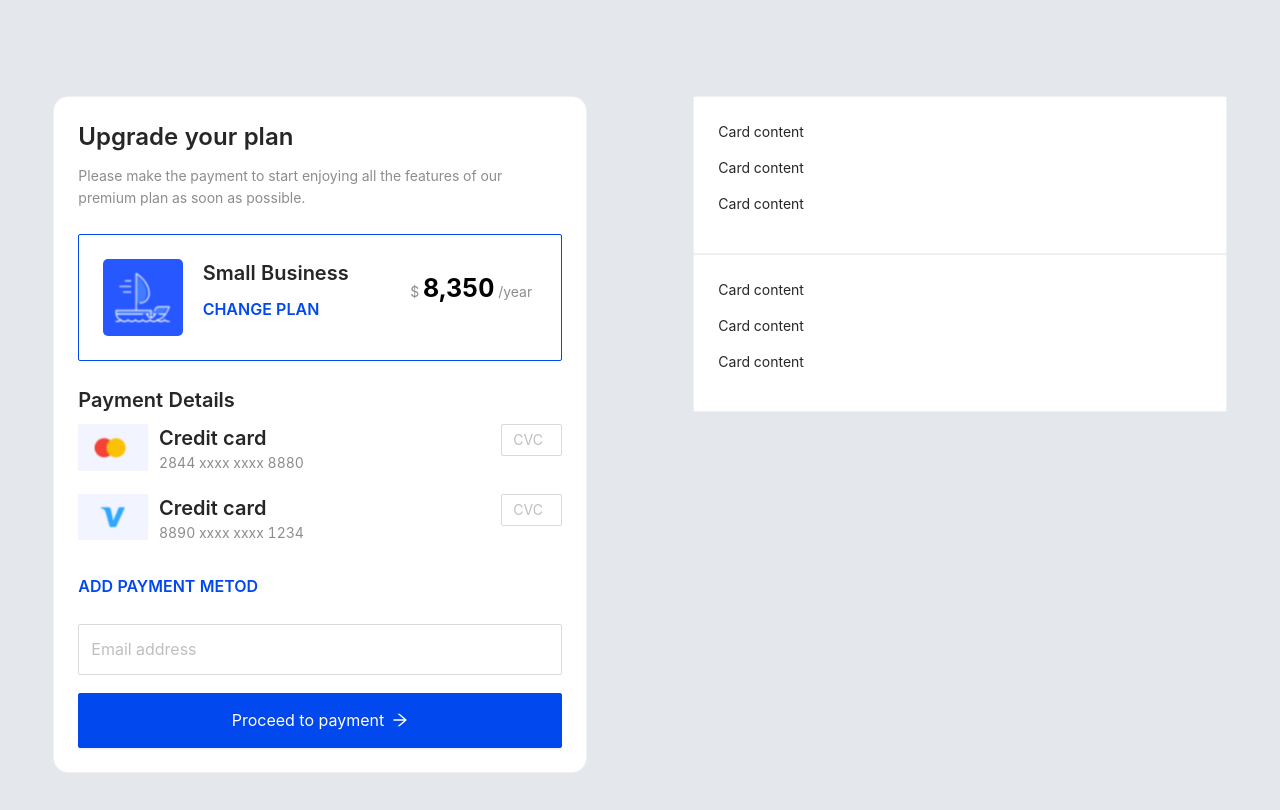
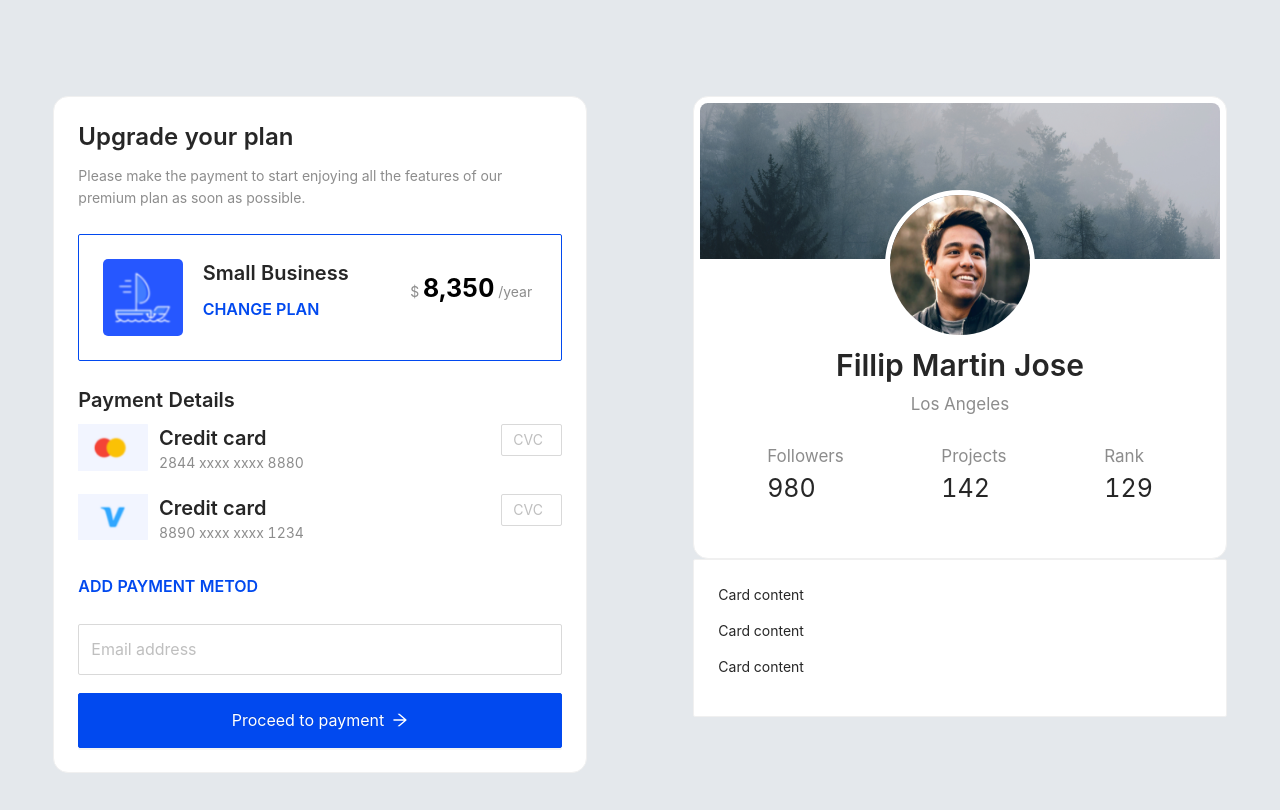
Before and after one commit to annsuparada/UI-code-challeange, a React (Create React App) app in the folder client/: page / in a window 1280 px wide. Shown: the top 810 px of the page. Built offline with nearby package versions, Linux system fonts and the light colour scheme.

Commit message:
profile card

```diff
--- a/client/src/components/DisplayCards.js
+++ b/client/src/components/DisplayCards.js
@@ -1,6 +1,7 @@
 import React from "react";
 import UpgradePlanCard from "./UpgradePlanCard";
-import { Card, Row, Col, Typography, Input, Button, Avatar } from "antd";
+import ProfileCard from "./ProfileCard";
+import { Card, Row, Col, Typography } from "antd";
 
 const { Title, Text } = Typography;
 const DisplayCards = () => {
@@ -12,12 +13,7 @@ const DisplayCards = () => {
         </Col>
 
         <Col span={10}>
-          <Card>
-            <p>Card content</p>
-            <p>Card content</p>
-            <p>Card content</p>
-          </Card>
-
+          <ProfileCard />
           <Card>
             <p>Card content</p>
             <p>Card content</p>
--- /dev/null
+++ b/client/src/components/ProfileCard.js
@@ -0,0 +1,69 @@
+import React from "react";
+import { Card, Row, Col, Typography, Avatar } from "antd";
+
+const { Title, Text } = Typography;
+
+const ProfileCard = () => {
+  return (
+    <div>
+      <Card
+        cover={
+          <img
+            alt="cover"
+            src="/img/cover.png"
+            style={{ padding: "7px", borderRadius: "15px 15px 0 0" }}
+          />
+        }
+        style={{ borderRadius: "15px", padding: 0, zIndex: -1 }}
+      >
+        <Row justify="center">
+          <img
+            alt="avater"
+            src="/img/avatar.png"
+            width="150px"
+            height="150px"
+            style={{
+              borderRadius: "50%",
+              marginTop: "-100px",
+              border: "5px solid #ffffff",
+              zIndex: 1,
+            }}
+          />
+        </Row>
+        <Row justify="center">
+          <Title level={2} style={{ margin: "5px" }}>
+            Fillip Martin Jose
+          </Title>
+        </Row>
+        <Row justify="center">
+          <Text type="secondary" style={{ fontSize: "17px" }}>
+            Los Angeles
+          </Text>
+        </Row>
+
+        <Row justify="space-around" style={{ marginTop: "25px" }}>
+          <Col>
+            <Text type="secondary" style={{ fontSize: "17px" }}>
+              Followers
+            </Text>
+            <p style={{ fontSize: "25px" }}>980</p>
+          </Col>
+          <Col>
+            <Text type="secondary" style={{ fontSize: "17px" }}>
+              Projects
+            </Text>
+            <p style={{ fontSize: "25px" }}>142</p>
+          </Col>
+          <Col>
+            <Text type="secondary" style={{ fontSize: "17px" }}>
+              Rank
+            </Text>
+            <p style={{ fontSize: "25px" }}>129</p>
+          </Col>
+        </Row>
+      </Card>
+    </div>
+  );
+};
+
+export default ProfileCard;
```
Also changed, not shown: client/public/img/avatar.png (added), client/public/img/cover.png (added).
